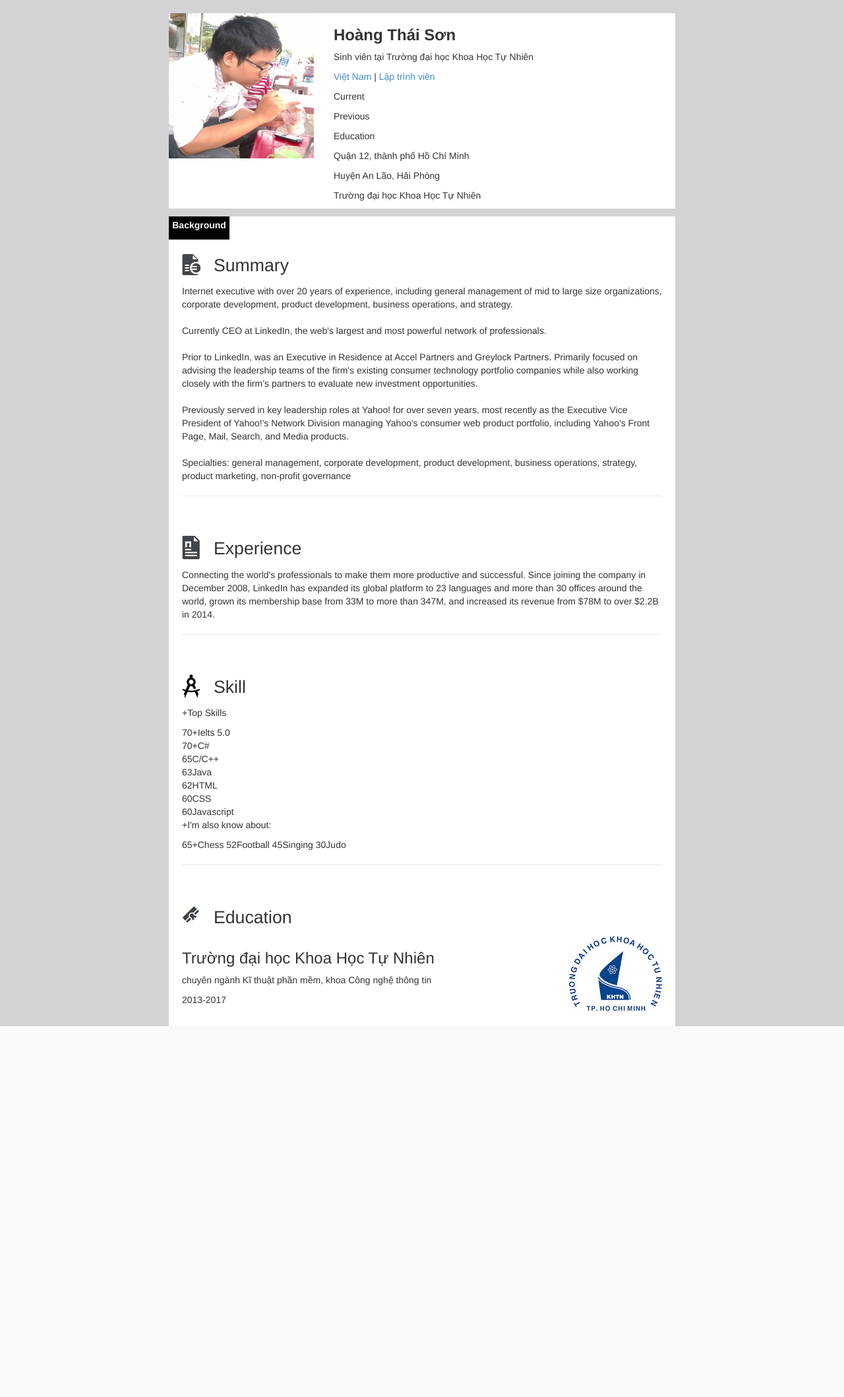
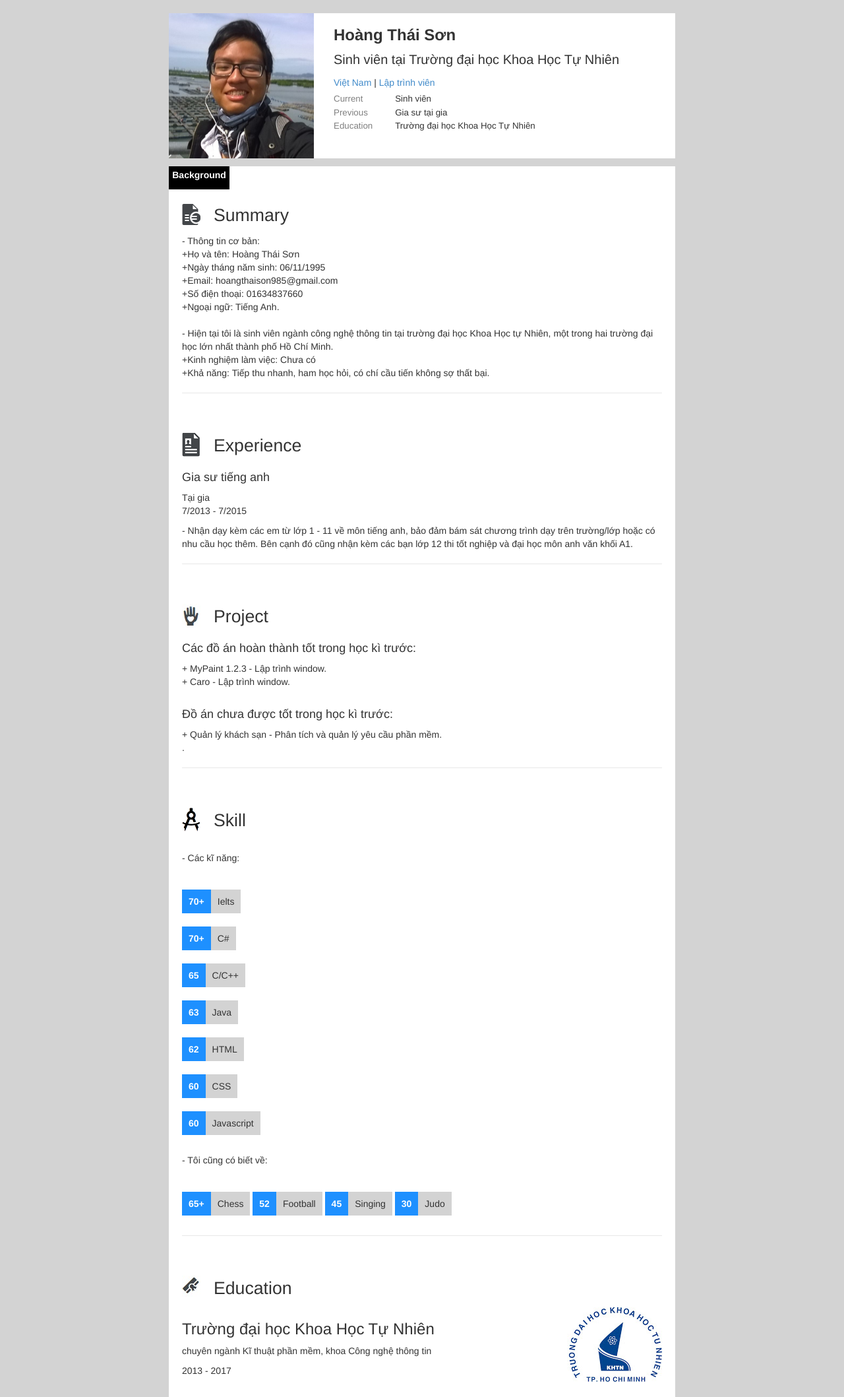
Before and after one commit to sonhoang0611/dataform_exp2, a PHP site: page / in a window 1280 px wide. Shown: the whole page at 66% size. Before the commit the page ends 1555 px from the top, so only its background shows below. Run offline with PHP 8.4, Linux system fonts and the light colour scheme; some libraries are stand-ins or nearby versions.

Commit message:
Bản hoàn chỉnh
tải lại toàn bộ bản hoàn chỉnh

```diff
--- a/css/default.css
+++ b/css/default.css
@@ -1,5 +1,14 @@
 body {
 	background: lightgray;
+}
+
+a:link, a:visited, a:active {
+	color: gray;
+	text-decoration: none;
+}
+
+a:hover{
+	text-decoration: none;
 }
 
 .info{
@@ -23,6 +32,49 @@ body {
 
 .hoten{
 	font-weight: bold;
+}
+
+.chuvua{
+	font-size:15pt;
+}
+
+.more1{
+
+	display: flex;
+	vertical-align: center;
+	align-items: top;
+	justify-content: left;
+}
+
+.extra>div{
+	line-height: 80%;
+	font-size:10pt;
+	display:inline-block;
+}
+
+.skill{
+	line-height: 400%;
+}
+
+.score{
+	font-weight: bold;
+	color: white;
+	background: #1e90ff;
+	padding:10px;
+}
+
+.stuff{
+	background: lightgray;
+	padding:10px;
+}
+
+.extra1{
+	color: gray;
+	margin-right: 30px;
+}
+
+.extra2{
+
 }
 
 .backgr{
@@ -55,7 +107,6 @@ hr{
 }
 
 .tieude{
-
 	display: flex;
 	vertical-align: center;
 	align-items: top;
@@ -77,6 +128,7 @@ hr{
 
 
 .description2>div{
+
 	display:inline-block;
 
 }
--- a/index.html
+++ b/index.html
@@ -10,21 +10,21 @@
 <link href="css/default.css" type="text/css" rel="stylesheet">
 </head>
 <body ng-controller="mywebCtrl">
-	<div class="info">
+	<div class="info" >
 		<div class="image">
 			<img src = "./image/son.jpg" alt="Avatar">
 		</div>
 		<div class="profile" ng-repeat="person in profile">
-			<div class="basic">
+			<div class="basic" >
 				<h3 class="hoten">{{person.name}}</h3>
 				<p class="chuvua">{{person.job}} tại {{person.education}}</p>
-				 <p><a>{{person.country}} </a> | <a>{{person.work}}</a></p>
+				 <p><a>{{person.country}}</a> | <a>{{person.work}}</a></p>
 			</div>
 			<div class="extra">
 				<div class="extra1">
-					<p>Current</p>
-					<p>Previous</p>
-					<p>Education</p>
+					<p><a href="#curr">Current</a></p>
+					<p><a href="#prev">Previous</a></p>
+					<p><a href="#university">Education</a></p>
 				</div>
 				<div class="extra2">
 					<p>{{person.current}}</p>
@@ -48,17 +48,18 @@
 		     			<p>Summary</p>
 				</div>
 			</div>
-			<div class="description">
-                      <p >
-                           Internet executive with over 20 years of experience, including general management of mid to large size organizations, corporate development, product development, business operations, and strategy. <br>
+			<div id="curr" class="description">
+			<p>
+			   - Thông tin cơ bản: <br>
+			   +Họ và tên: Hoàng Thái Sơn<br>
+			   +Ngày tháng năm sinh: 06/11/1995<br>
+                           +Email: hoangthaison985@gmail.com <br>
+                           +Số điện thoại: 01634837660<br>
+                           +Ngoại ngữ: Tiếng Anh.<br>
                            <br>
-                           Currently CEO at LinkedIn, the web's largest and most powerful network of professionals. <br>
-                           <br>
-                           Prior to LinkedIn, was an Executive in Residence at Accel Partners and Greylock Partners. Primarily focused on advising the leadership teams of the firm's existing consumer technology portfolio companies while also working closely with the firm’s partners to evaluate new investment opportunities.<br>
-                           <br>
-                           Previously served in key leadership roles at Yahoo! for over seven years, most recently as the Executive Vice President of Yahoo!'s Network Division managing Yahoo's consumer web product portfolio, including Yahoo's Front Page, Mail, Search, and Media products.<br>
-                           <br>
-                           Specialties: general management, corporate development, product development, business operations, strategy, product marketing, non-profit governance</p>
+			   - Hiện tại tôi là sinh viên ngành công nghệ thông tin tại trường đại học Khoa Học tự Nhiên, một trong hai trường đại học lớn nhất thành phố Hồ Chí Minh.<br>
+                           +Kinh nghiệm làm việc: Chưa có<br>
+			   +Khả năng: Tiếp thu nhanh, ham học hỏi, có chí cầu tiến không sợ thất bại.</p>
 			<hr>
 			</div>
 		</div>
@@ -68,14 +69,38 @@
 				<div class="icon">
 					<img src="./image/ex.png">
 				</div>
-				<div class="content">
+				<div id="prev" class="content">
 		     			<p>Experience</p>
 				</div>
 			</div>
+			<div   class="description">
+                         	<h4>Gia sư tiếng anh</h4>
+				<p>Tại gia
+				 <br>7/2013 - 7/2015</p>
+			 <p>- Nhận dạy kèm các em từ lớp 1 - 11 về môn tiếng anh, bảo đảm bám sát chương trình dạy trên trường/lớp hoặc có nhu cầu học thêm.
+			   Bên cạnh đó cũng nhận kèm các bạn lớp 12 thi tốt nghiệp và đại học môn anh văn khối A1.</p>
+			<hr>
+			</div>
+                 </div>
+
+		<div class="mucluc">
+		     <div class="tieude">
+				<div class="icon">
+					<img src="./image/ex4.jpg">
+				</div>
+				<div class="content">
+		     			<p>Project</p>
+				</div>
+			</div>
 			<div class="description">
-                           <p>
-                           Connecting the world's professionals to make them more productive and successful. Since joining the company in December 2008, LinkedIn has expanded its global platform to
-			   23 languages and more than 30 offices around the world, grown its membership base from 33M to more than 347M, and increased its revenue from $78M to over $2.2B in 2014.</p>
+
+                           	<h4>Các đồ án hoàn thành tốt trong học kì trước:</h4>
+			   	<p>+ MyPaint 1.2.3 - Lập trình window.<br>
+				+ Caro - Lập trình window.<br>
+				<br>
+			   	<h4> Đồ án chưa được tốt trong học kì trước:</h4>
+				<p>+ Quản lý khách sạn - Phân tích và quản lý yêu cầu phần mềm.<br>
+			  .</p>
 			<hr>
 			</div>
                  </div>
@@ -90,7 +115,7 @@
 				</div>
 			</div>
 			<div class="skill" ng-repeat="person in profile">
-				<p>+Top Skills</p>
+				<p>- Các kĩ năng:</p>
 				<span class="score">70+</span><span class="stuff">{{person.skill[0]}}</span></br>
 				<span class="score">70+</span><span class="stuff">{{person.skill[1]}}</span></br>
 				<span class="score">65</span><span class="stuff">{{person.skill[2]}}</span></br>
@@ -98,7 +123,7 @@
 				<span class="score">62</span><span class="stuff">{{person.skill[4]}}</span></br>
 				<span class="score">60</span><span class="stuff">{{person.skill[5]}}</span></br>
 				<span class="score">60</span><span class="stuff">{{person.skill[6]}}</span></br>
-				<p>+I'm also know about: </p>
+				<p>- Tôi cũng có biết về: </p>
 				<span class="score">65+</span><span class="stuff">{{person.skill[7]}}</span>
 				<span class="score">52</span><span class="stuff">{{person.skill[8]}}</span>
 				<span class="score">45</span><span class="stuff">{{person.skill[9]}}</span>
@@ -111,7 +136,7 @@
 				<div class="icon">
 					<img src="./image/ex3.jpg"/>
 				</div>
-				<div class="content">
+				<div id="university" class="content">
 		     			<p>Education</p>
 				</div>
 			</div>
--- a/profile.json
+++ b/profile.json
@@ -6,11 +6,11 @@
         "job": "Sinh viên",
 	  "country": "Việt Nam",
 	  "work": "Lập trình viên",
-	  "current": "Quận 12, thành phố Hồ Chí Minh",
-	  "previous": "Huyện An Lão, Hải Phòng",
+	  "current": "Sinh viên",
+	  "previous": "Gia sư tại gia",
 	  "education": "Trường đại học Khoa Học Tự Nhiên",
 	  "specialist": "chuyên ngành Kĩ thuật phần mềm, khoa Công nghệ thông tin",
-	  "skill": ["Ielts 5.0","C#","C/C++","Java","HTML","CSS","Javascript","Chess","Football","Singing","Judo"],
-	  "year": "2013-2017"
+         "skill": ["Ielts","C#","C/C++","Java","HTML","CSS","Javascript","Chess","Football","Singing","Judo"],
+	  "year": "2013 - 2017"
 	  	}
 ]
```
Also changed, not shown: image/ex4.jpg (added), image/son.jpg.
